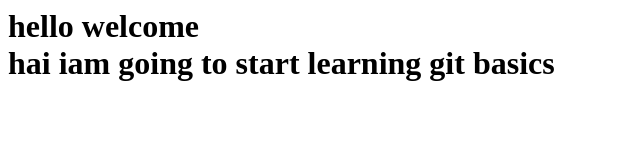
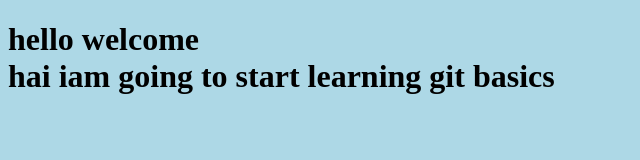
Before and after one commit to msrikavya8/Gitpractice, a plain HTML site: page index.html in a window 1280 px wide. Shown: the whole page, without its empty margins (0-640 px from the left). Drawn offline with Linux system fonts and the light colour scheme.

Commit message:
Added css file and linked to index.html

```diff
--- /dev/null
+++ b/file.css
@@ -0,0 +1,3 @@
+body{
+   background-color: lightblue;
+}
--- a/index.html
+++ b/index.html
@@ -1,5 +1,17 @@
+<!DOCTYPE html>
+<html lang="en">
+<head>
+  <meta charset="UTF-8">
+  <meta name="viewport" content="width=device-width, initial-scale=1.0">
+  <title>My First Webpage</title>
+
+<link rel ="stylesheet" href="file.css">
+</head>
+<body>
 <h1>
     hello welcome
     <br>
     hai iam going to start learning git basics
 </h1>
+</body>
+</html>
```
